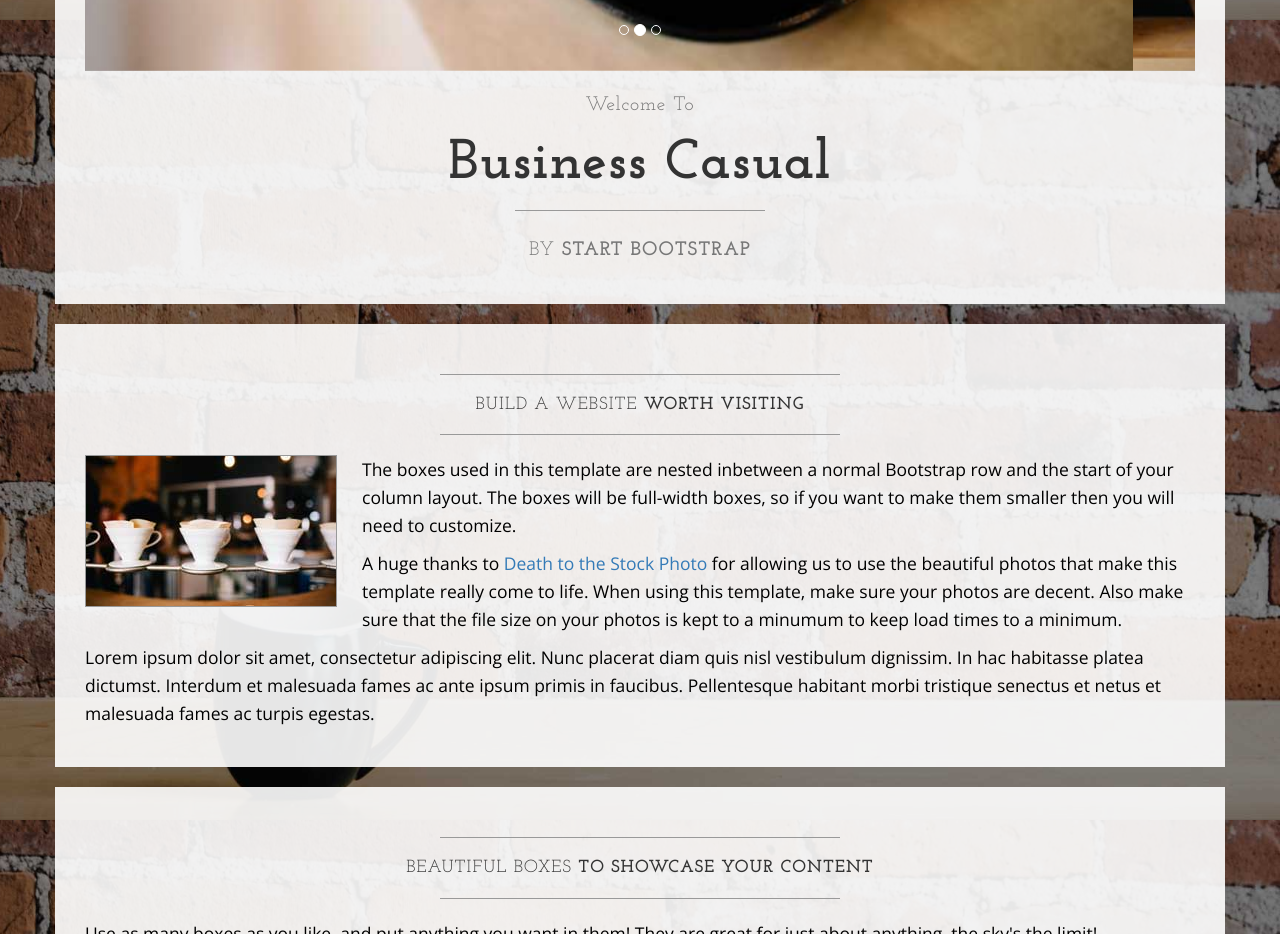
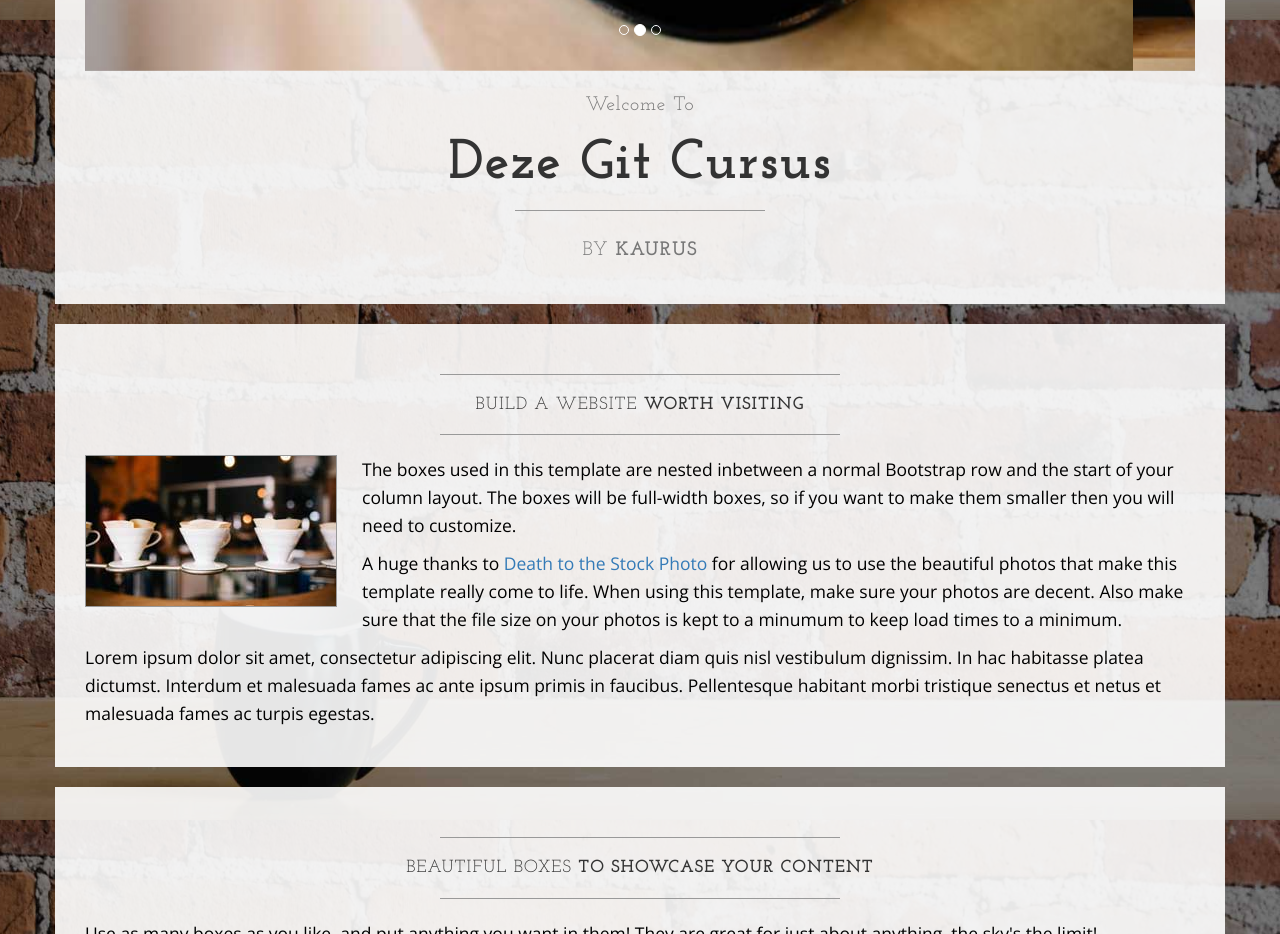
Before and after one commit to geertens/learnableGitCourse, a plain HTML site: page index.html in a window 1280 px wide. Shown: the part 780-1714 px from the top of the page. Drawn offline with nearby package versions, Linux system fonts and the light colour scheme.

Commit message:
gewijzigde items na carousel

```diff
--- a/index.html
+++ b/index.html
@@ -108,11 +108,11 @@
                     <h2 class="brand-before">
                         <small>Welcome to</small>
                     </h2>
-                    <h1 class="brand-name">Business Casual</h1>
+                    <h1 class="brand-name">Deze Git cursus</h1>
                     <hr class="tagline-divider">
                     <h2>
                         <small>By
-                            <strong>Start Bootstrap</strong>
+                            <strong>Kaurus</strong>
                         </small>
                     </h2>
                 </div>
```
